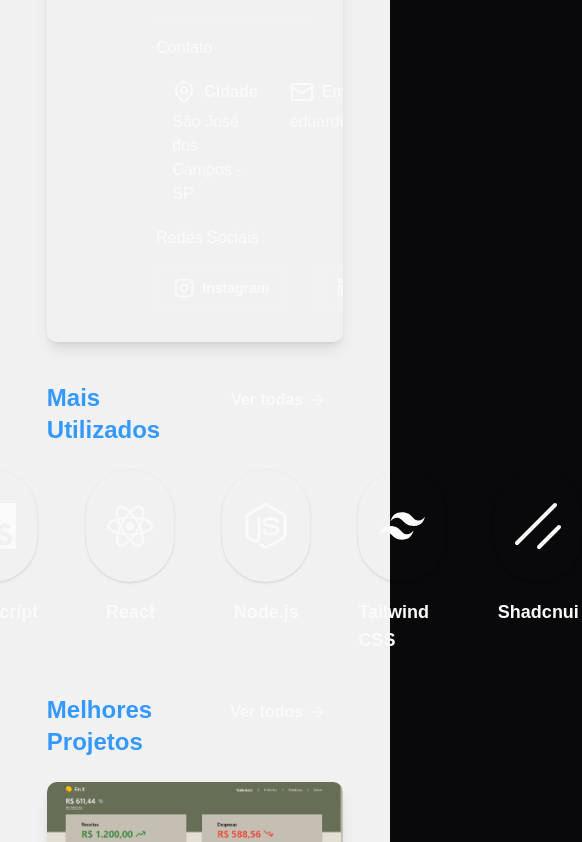
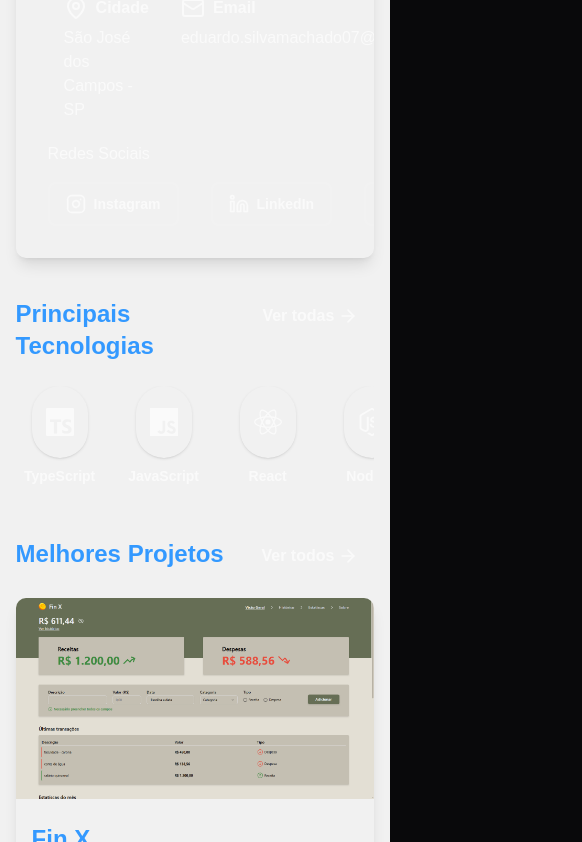
Before and after one commit to EduMachado07/portfolio, a React (Vite) app: page /home in a window 390 px wide. Shown: the part 1257-2099 px from the top of the page, 582 px wide, since content can reach past the window. Built offline with nearby package versions, Linux system fonts and the light colour scheme; a web font is replaced by a local one.

Commit message:
style(homepage): add responsividade para mobile(incomplete)

```diff
--- a/src/components/Presentation.tsx
+++ b/src/components/Presentation.tsx
@@ -24,7 +24,7 @@ const Presentation = () => {
   };
 
   return (
-    <section className="flex gap-6 dark:bg-[#222] rounded-lg overflow-hidden shadow-lg dark:shadow-zinc-900 p-8">
+    <section className="flex max-md:flex-col gap-6 dark:bg-[#222] rounded-lg overflow-hidden shadow-lg dark:shadow-zinc-900 p-8">
       {/* IMG PROFILE */}
       <div className="w-2/6 h-full p-4 border-4 dark:border-zinc-400 rounded-full">
         <img
@@ -33,8 +33,8 @@ const Presentation = () => {
           className="w-full h-full object-cover rounded-full shadow-xl"
         />
       </div>
+      {/* ABOUT ME */}
       <section className="w-4/6 flex flex-col gap-4">
-        {/* ABOUT ME */}
         <p className="dark:text-zinc-50 font-chubbo text-lg">
           Olá, meu nome é Eduardo Machado!
         </p>
--- a/src/pages/IndexPage.tsx
+++ b/src/pages/IndexPage.tsx
@@ -42,34 +42,34 @@ const Skills: Skill[] = [
 
 const IndexPage = () => {
     return (
-        <main className="flex-1 flex flex-col gap-10 pb-12 px-[12vw]">
+        <main className="flex-1 flex flex-col gap-10 pb-12 px-[4vw] md:px-[12vw]">
             {/* PRESENTATION */}
             <Presentation />
 
             {/* SKILLS */}
             <div className="flex justify-between -mb-4">
-                <h1 className="text-[#3399FF] font-chubbo-bold text-2xl">Mais Utilizados</h1>
+                <h1 className="text-[#3399FF] font-chubbo-bold text-2xl">Principais Tecnologias</h1>
 
-                <Link to='/about'>
+                <Link to='/about' className="">
                     <Button size={'default'} variant={"link"} className="group">
                         Ver todas
                         <ArrowRight className="transition-transform duration-200 transform -translate-x-1 group-hover:translate-x-1" />
                     </Button>
                 </Link>
             </div>
-            <section className="flex justify-center gap-12">
+            <section className="flex md:justify-center justify-start md:gap-12 gap-4 overflow-x-auto flex-nowrap">
                 {
                     Skills.map((tech, index) => {
                         const Icon = tech.icon;
                         return (
-                            <section className="flex flex-col gap-4 items-center w-28">
+                            <section className="flex flex-col gap-2 items-center md:w-28 w-22 flex-shrink-0 mb-3">
                                 <div
                                     key={index}
-                                    className="dark:bg-[#222] shadow-sm dark:shadow-zinc-900 w-22 h-28 rounded-full flex justify-center items-center gap-3 hover:scale-110 transition-transform duration-200 cursor-pointer"
+                                    className="dark:bg-[#222] shadow-sm dark:shadow-zinc-900 md:w-20 w-14 md:h-24 h-18 rounded-full flex justify-center items-center gap-3 hover:scale-110 transition-transform duration-200 cursor-pointer"
                                 >
-                                    <Icon size={46} />
+                                    <Icon size={28} className="md:size-[40px]" />
                                 </div>
-                                <p className="text-lg font-supreme-bold">
+                                <p className="text-sm md:text-lg font-supreme-bold">
                                     {tech.title}
                                 </p>
                             </section>
--- a/src/pages/projects/Fatec/primarySem/page.tsx
+++ b/src/pages/projects/Fatec/primarySem/page.tsx
@@ -159,7 +159,7 @@ const Page = () => {
                 />
                 {/* PRODUCT BACKLOG */}
                 <p className="font-chubbo-bold text-3xl text-[#3399FF]">
-          Product Backlog
+                    Requisitos
                 </p>
                 <div className="w-9/10 flex flex-col gap-8">
                     <h2 className="-mb-6 font-supreme-bold text-xl">
@@ -319,6 +319,7 @@ const Page = () => {
             </section>
 
             <section className="w-full h-[70vh] px-[12vw] flex flex-col gap-8">
+                <h1 className="font-chubbo-bold text-3xl text-[#3399FF]">Resumo do Projeto</h1>
                 <iframe
                     src="https://www.youtube.com/embed/rOdlD7Mfv7E"
                     title="YouTube Video"
```
Also changed, not shown: tsconfig.app.json (+4 -4 lines). Lines whose indentation alone changed are shown as unchanged.
